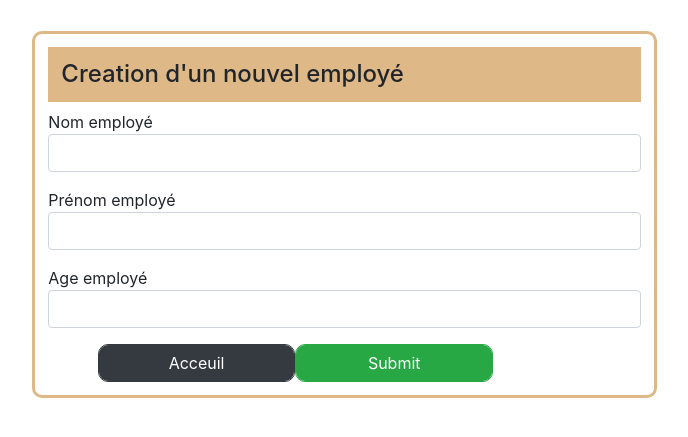
After one commit to Bitsa033/Employe, a Django app: template polls/templates/employe/show.html in a window 1280 px wide. The commit adds this page. Shown: the top 437 px of the page, without its empty margins (186-874 px from the left). Run offline with Django 5.2, Linux system fonts and the light colour scheme; the template is opened without the code that fills it, so the values that code supplies are empty; some libraries are stand-ins or nearby versions.

Commit message:
modification des données

```diff
--- a/polls/templates/employe/index.html
+++ b/polls/templates/employe/index.html
@@ -38,7 +38,7 @@
                     <td>28 Septembre 3009</td>
                     <th> 14 Ans</th>
                     <td>
-                        <a href="/?id={{x.id}}" class="btn btn-info">Consulter</a>
+                        <a href="show/{{x.id}}" class="btn btn-info">Consulter</a>
                     </td>
                 </tr>
                 {% endfor %}
--- /dev/null
+++ b/polls/templates/employe/show.html
@@ -0,0 +1,43 @@
+<!DOCTYPE html>
+<html lang="en">
+<head>
+    <meta charset="UTF-8">
+    <meta name="viewport" content="width=device-width, initial-scale=1.0">
+    <title>Document</title>
+    <link rel="stylesheet" href="../static/bootstrap.min.css">
+    <link rel="stylesheet" href="../static/style.css">
+</head>
+<body>
+    <div class="row">
+        <div class="col-md-6 offset-2">
+
+            <form action="/show" method="post" autocomplete="off" class="form">
+                <h4 class="h4">Creation d'un nouvel employé</h4>
+                {% csrf_token %}
+                <div class="form-group">
+                    Nom employé
+                    <input type="text" name="nom" value="{{empl.nom}}" class="form-control">
+                </div>
+                <div class="form-group">
+                    Prénom employé
+                    <input type="text" name="prenom" value="{{empl.prenom}}" class="form-control">
+                </div>
+                <div class="form-group">
+                    Age employé
+                    <input type="text" name="age" value="{{empl.age}}" class="form-control">
+                </div>
+                <div class="form-inline">
+                    <a href="/" class=" col-md-4 offset-1 form-control btn btn-dark submit">Acceuil</a>
+                    <input type="submit" name="" class=" col-md-4 form-control btn btn-success submit">
+                </div>
+                <!--<div class="form-group">
+                    Date de fin
+                    <input type="tex" name="dfs" class="form-control">
+                </div> -->
+            </form>
+        </div>
+        <!--/col-->
+    </div>
+    <!--/row-->
+</body>
+</html>
--- a/polls/urls.py
+++ b/polls/urls.py
@@ -5,4 +5,5 @@ from . import views
 urlpatterns = [
     path("", views.index, name="index"),
     path("addEmpl", views.addEmpl, name="addEmpl"),
+    path("show/<int:id>", views.show),
 ]
```
Also changed, not shown: polls/static/style.css (+7 -2 lines), polls/views.py (+8 -0 lines).
